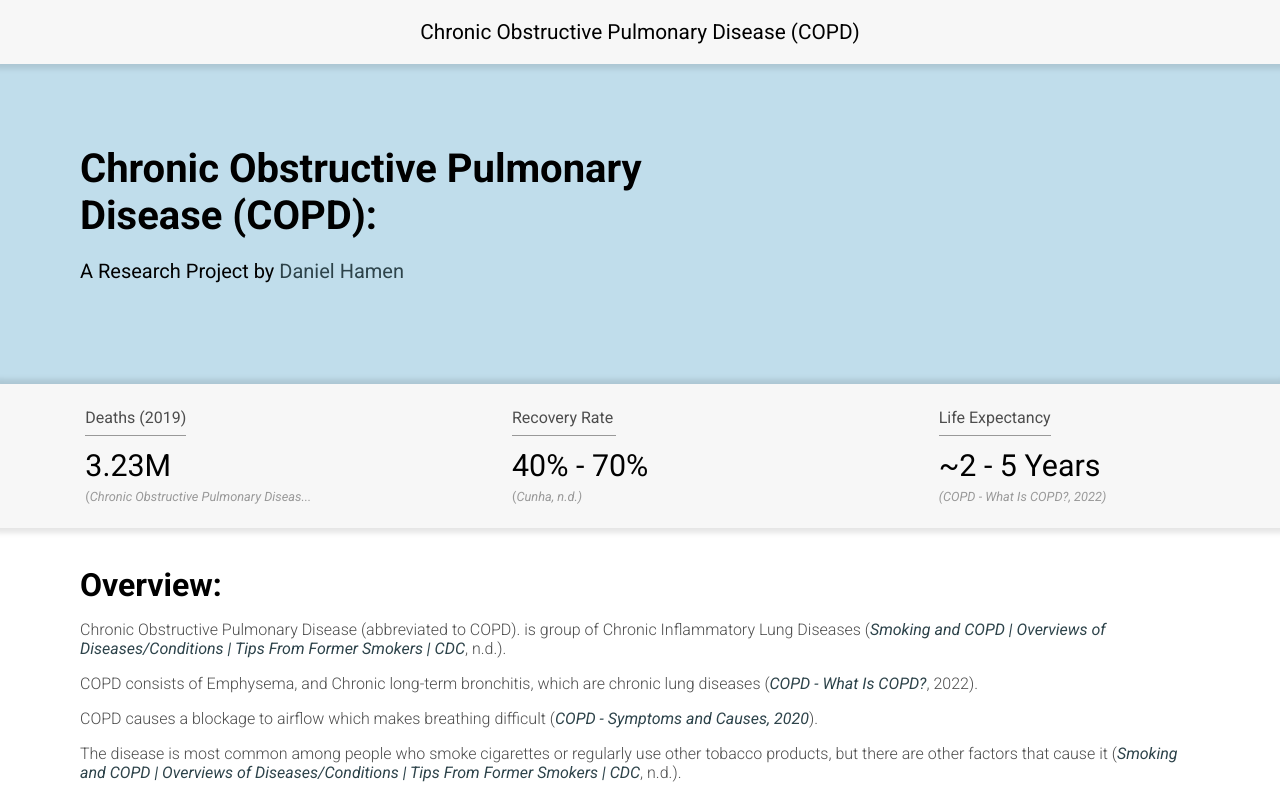
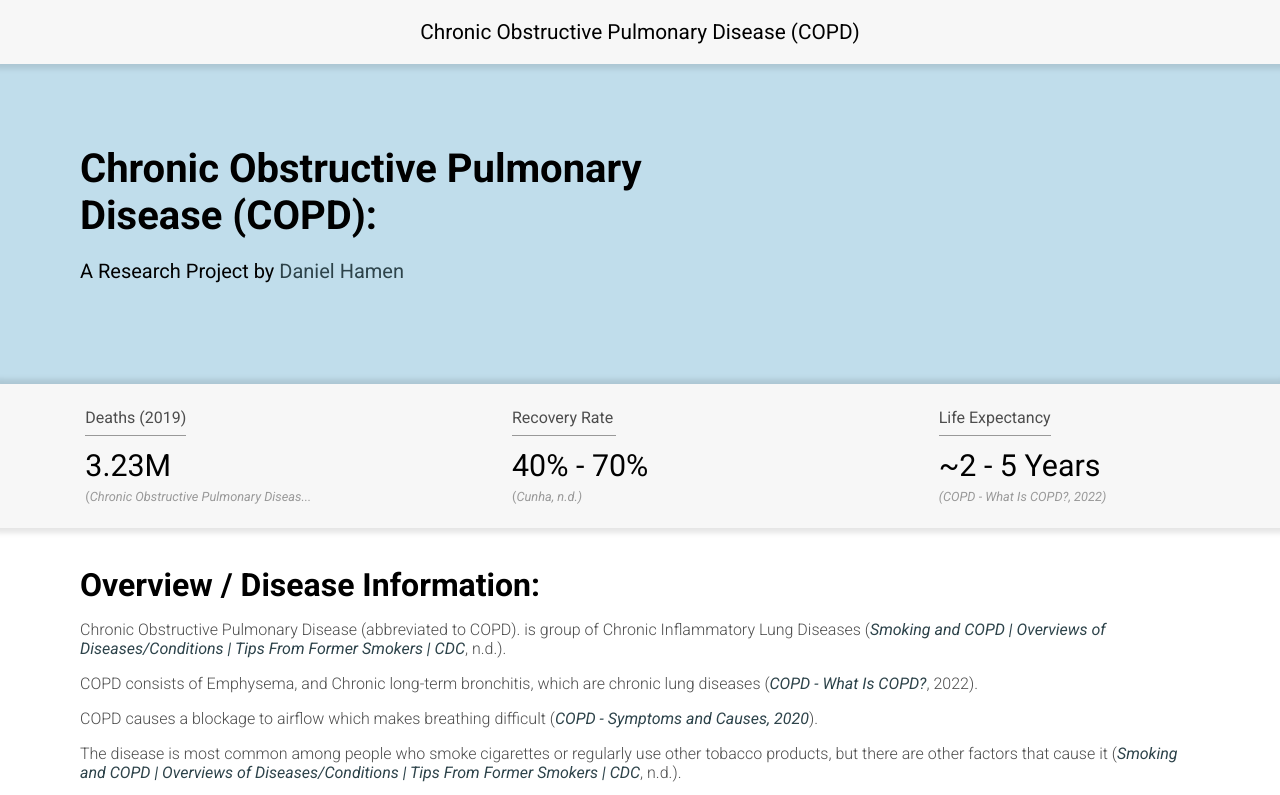
Before and after one commit to danielhamen/COPD, a plain HTML site: page index.html in a window 1280 px wide. Shown: the top 795 px of the page. Drawn offline with nearby package versions, Linux system fonts and the light colour scheme.

Commit message:
Update index.html

```diff
--- a/index.html
+++ b/index.html
@@ -157,7 +157,7 @@
 			<div class="home-page-section overview" style="padding-top: 1em;">
 				<div class="home-page-titles">
 					<h1 class="home-page-title" id="overview-title">
-						Overview:
+						Overview / Disease Information:
 					</h1>
 				</div>
 				<div class="home-page-body">
```
